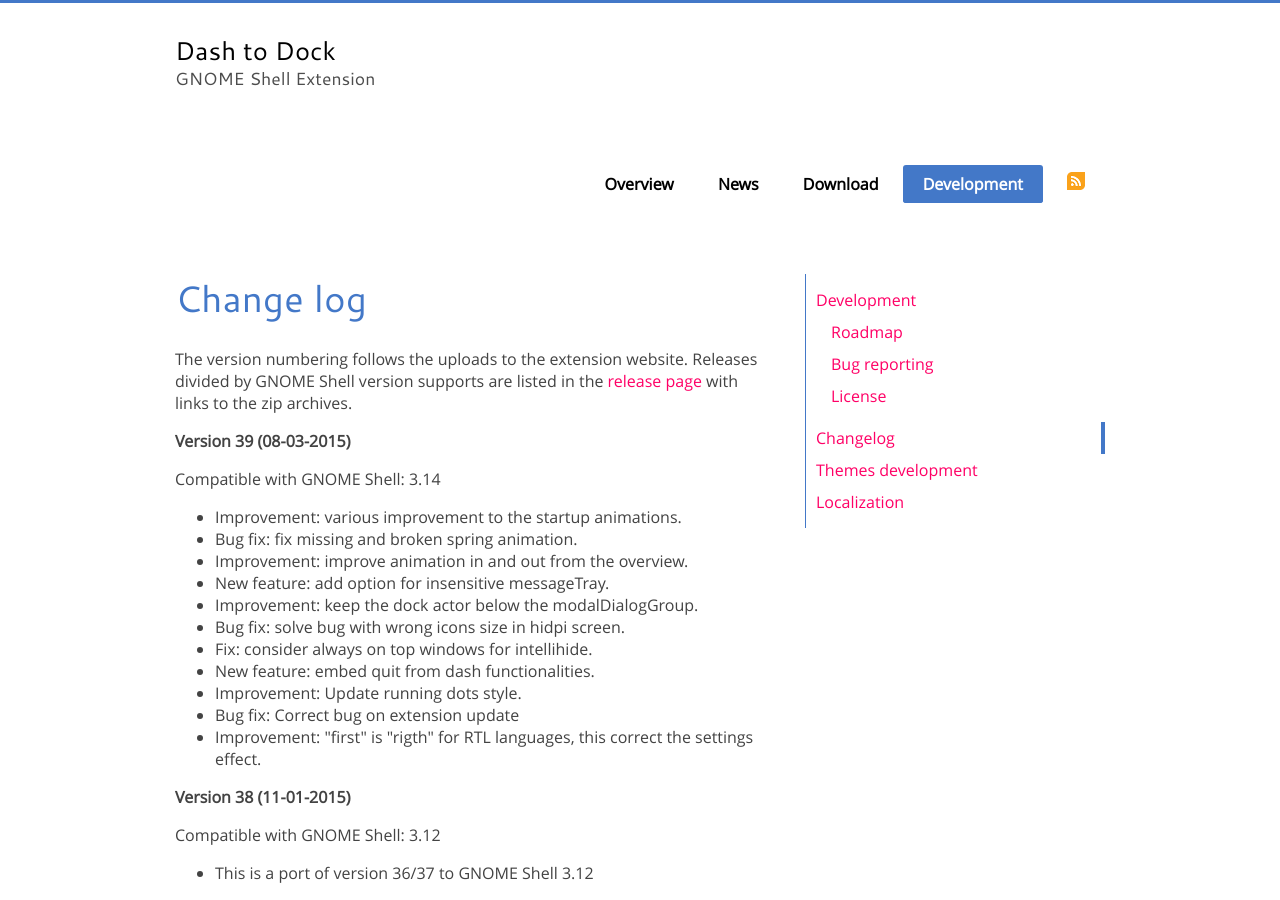
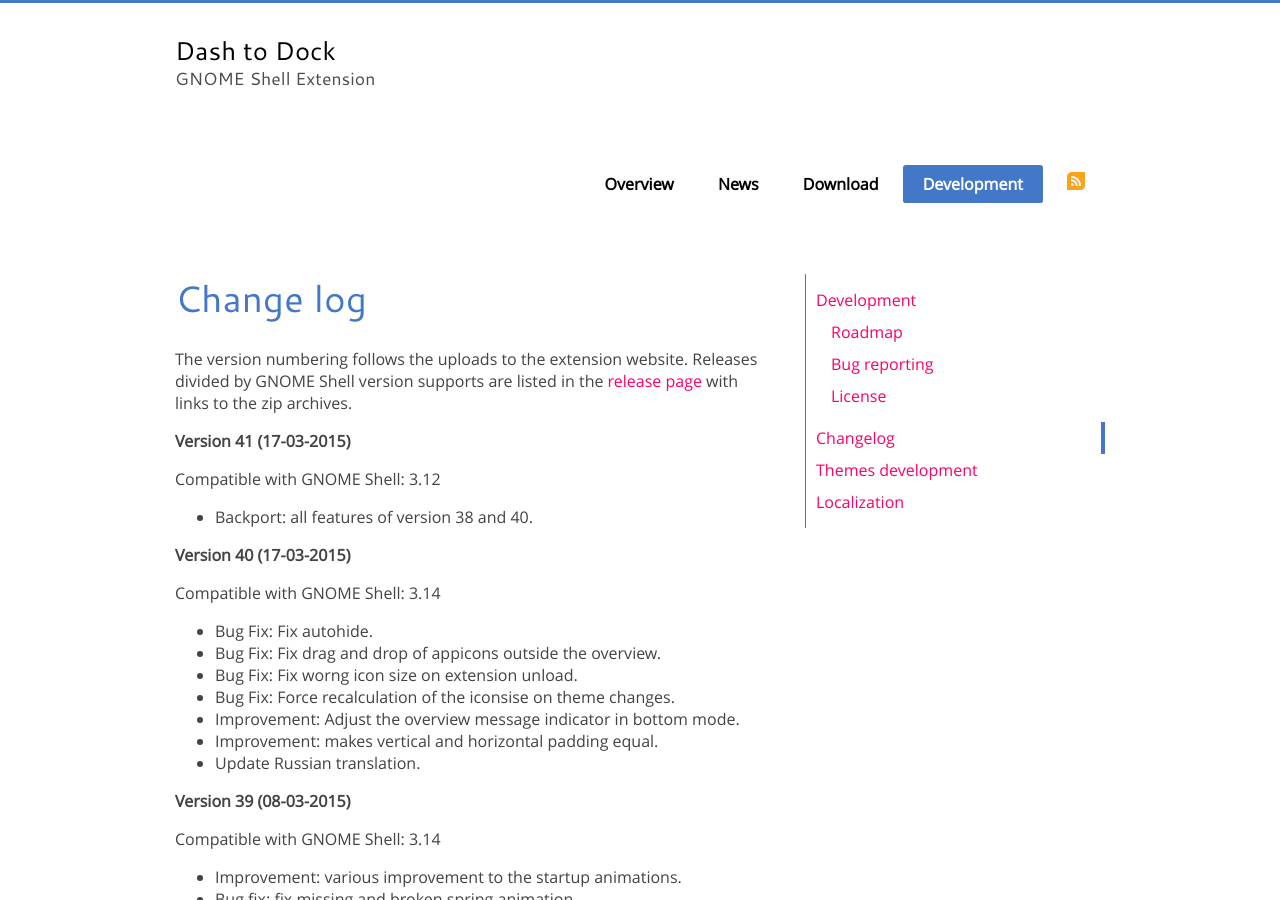
Before and after one commit to micheleg/dash-to-dock, a Jekyll site: the page built from changelog.html, in a window 1280 px wide and 900 px high. Built offline with Jekyll 4.4.1, drawn with Linux system fonts in a browser that asks for light colours; Markdown is read by kramdown in place of the engine named in the settings.

Commit message:
Add v40 and v41: release post and changelog.

```diff
--- a/_data/releases.yml
+++ b/_data/releases.yml
@@ -1,3 +1,23 @@
+- version: 41
+  date: 17-03-2015
+  shell_version: ["3.12"]
+  notes:
+    - "Backport: all features of version 38 and 40."
+  zip_url: https://extensions.gnome.org/review/download/4745.shell-extension.zip
+
+- version: 40
+  date: 17-03-2015
+  shell_version: ["3.14"]
+  notes:
+    - "Bug Fix: Fix autohide."
+    - "Bug Fix: Fix drag and drop of appicons outside the overview."
+    - "Bug Fix: Fix worng icon size on extension unload."
+    - "Bug Fix: Force recalculation of the iconsise on theme changes."
+    - "Improvement: Adjust the overview message indicator in bottom mode."
+    - "Improvement: makes vertical and horizontal padding equal."
+    - Update Russian translation.
+  zip_url: https://extensions.gnome.org/review/download/4744.shell-extension.zip
+
 - version: 39
   date: 08-03-2015
   shell_version: ["3.14"]
```
Also changed, not shown: _posts/2015-03-17-new-release-v40-and-v41.md (added, +30 -0 lines), media/v40.jpg (added).
